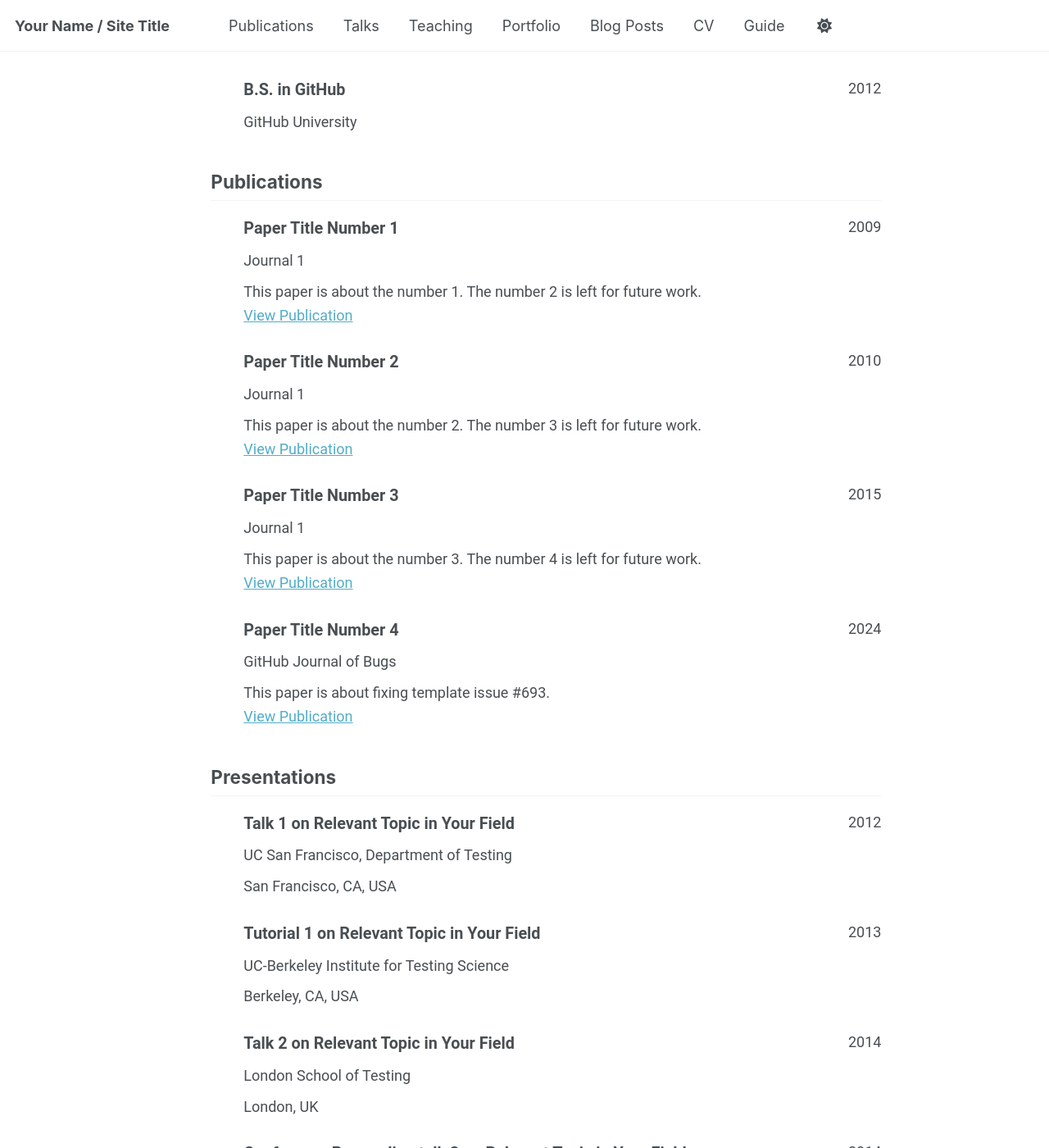
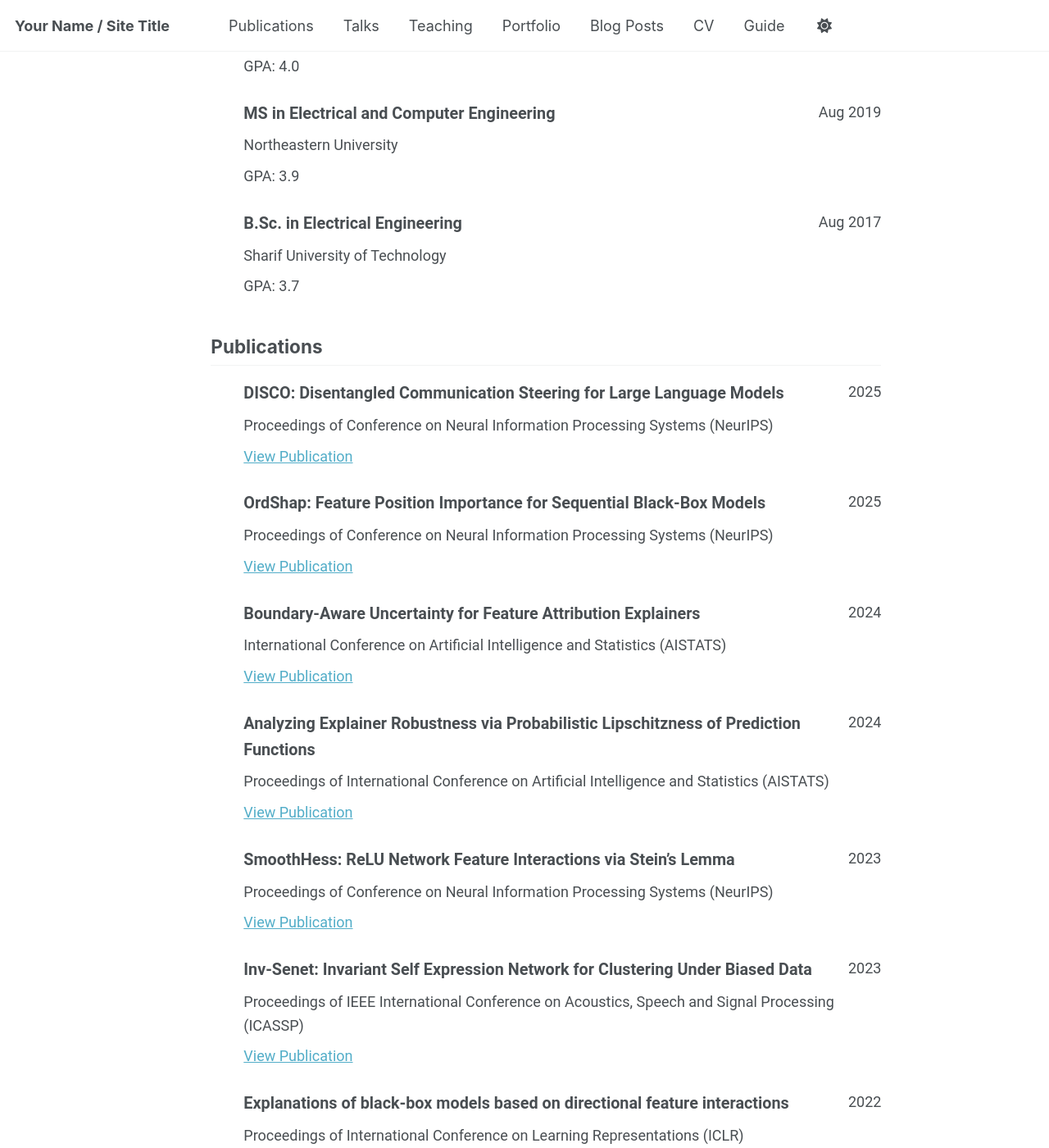
Before and after one commit to ariahimself/ariahimself.github.io, a Jekyll site: the page built from _pages/cv-json.md, in a window 1280 px wide and 1400 px high, scrolled down 674 px. Shown: the whole window at 82% size. Built offline with Jekyll 4.4.1, drawn with Linux system fonts in a browser that asks for light colours; a script that is not in the unit is left out; some of the changed text lies outside the part shown.

Commit message:
initial info+ conference papers

```diff
--- a/_data/cv.json
+++ b/_data/cv.json
@@ -1,14 +1,14 @@
 {
   "basics": {
-    "name": "Your Sidebar Name",
-    "email": "none@example.org",
+    "name": "Aria Masoomi",
+    "email": "masoomi.a@northeastern.edu",
     "phone": "",
-    "website": "https://academicpages.github.io",
-    "summary": "Currently employed at Red Brick University. Short biography for the left-hand sidebar",
+    "website": "ariahimself.github.io",
+    "summary": "",
     "location": {
       "address": "",
       "postalCode": "",
-      "city": "Earth",
+      "city": "Boston",
       "countryCode": "US",
       "region": ""
     },
@@ -16,82 +16,155 @@
       {
         "network": "Google Scholar",
         "username": "",
-        "url": "https://scholar.google.com/citations?user=PS_CX0AAAAAJ"
+        "url": "https://scholar.google.com/citations?user=KXcX8coAAAAJ&hl=en&oi=ao"
       },
       {
-        "network": "ORCID",
+        "network": "Linkedin",
         "username": "",
-        "url": "http://orcid.org/yourorcidurl"
+        "url": "https://www.linkedin.com/in/aria-masoomi-779a02232"
       },
       {
         "network": "GitHub",
-        "username": "academicpages",
-        "url": "https://github.com/academicpages"
+        "username": "",
+        "url": "https://github.com/ariahimself"
       }
     ]
   },
   "work": [],
   "education": [
     {
-      "institution": "GitHub University",
-      "area": "Ph.D in Version Control Theory",
+      "institution": "Northeastern University",
+      "area": "Ph.D. in Electrical and Computer Engineering",
       "studyType": "",
-      "startDate": "",
-      "endDate": "2018",
-      "gpa": null,
+      "startDate": "Sep 2019",
+      "endDate": "Dec 2024",
+      "advisor": "Professor Jennifer Dy",
+      "thesis": "Making Deep Neural Networks Transparent",
+      "gpa": 4.0,
       "courses": []
     },
     {
-      "institution": "GitHub University",
-      "area": "M.S. in Jekyll",
+      "institution": "Northeastern University",
+      "area": "Ph.D. in Mathematics",
       "studyType": "",
-      "startDate": "",
-      "endDate": "2014",
-      "gpa": null,
+      "startDate": "Sep 2022",
+      "endDate": "Aug 2025",
+      "advisor": "Professor Milen Yakimov",
+      "thesis": "Poisson Geometry of Flag Varieties and Representation Theory of their Quantum Deformations",
+      "gpa": 4.0,
       "courses": []
     },
     {
-      "institution": "GitHub University",
-      "area": "B.S. in GitHub",
+      "institution": "Northeastern University",
+      "area": "MS in Electrical and Computer Engineering",
       "studyType": "",
-      "startDate": "",
-      "endDate": "2012",
-      "gpa": null,
+      "startDate": "Sep 2017",
+      "endDate": "Aug 2019",
+      "gpa": 3.9,
+      "courses": []
+    },
+    {
+      "institution": "Sharif University of Technology",
+      "area": "B.Sc. in Electrical Engineering",
+      "studyType": "",
+      "startDate": "Sep 2012",
+      "endDate": "Aug 2017",
+      "gpa": 3.7,
       "courses": []
     }
   ],
   "skills": [],
-  "languages": [],
-  "interests": [],
+  "languages": ["English", "Persian"],
+  "interests": ["Chess", "Piano", "Weight Lifting"],
   "references": [],
   "publications": [
     {
-      "name": "Paper Title Number 1",
-      "publisher": "Journal 1",
-      "releaseDate": "2009-10-01",
-      "website": "http://academicpages.github.io/files/paper1.pdf",
-      "summary": "This paper is about the number 1. The number 2 is left for future work."
+      "name": "DISCO: Disentangled Communication Steering for Large Language Models",
+      "publisher": "Proceedings of Conference on Neural Information Processing Systems (NeurIPS)",
+      "releaseDate": "2025",
+      "website": "",
+      "summary": "",
+      "authors": "Max Torop, Aria Masoomi, et al."
     },
     {
-      "name": "Paper Title Number 2",
-      "publisher": "Journal 1",
-      "releaseDate": "2010-10-01",
-      "website": "http://academicpages.github.io/files/paper2.pdf",
-      "summary": "This paper is about the number 2. The number 3 is left for future work."
+      "name": "OrdShap: Feature Position Importance for Sequential Black-Box Models",
+      "publisher": "Proceedings of Conference on Neural Information Processing Systems (NeurIPS)",
+      "releaseDate": "2025",
+      "website": "https://arxiv.org/pdf/2507.11855",
+      "summary": "",
+      "authors": "Davin Hill, Brian L. Hill, Aria Masoomi, et al."
     },
     {
-      "name": "Paper Title Number 3",
-      "publisher": "Journal 1",
-      "releaseDate": "2015-10-01",
-      "website": "http://academicpages.github.io/files/paper3.pdf",
-      "summary": "This paper is about the number 3. The number 4 is left for future work."
+      "name": "Boundary-Aware Uncertainty for Feature Attribution Explainers",
+      "publisher": "International Conference on Artificial Intelligence and Statistics (AISTATS)",
+      "releaseDate": "2024",
+      "website": "https://proceedings.mlr.press/v238/hill24a/hill24a.pdf",
+      "summary": "",
+      "authors": "Davin Hill, Aria Masoomi, et al."
     },
     {
-      "name": "Paper Title Number 4",
-      "publisher": "GitHub Journal of Bugs",
-      "releaseDate": "2024-02-17",
-      "website": "http://academicpages.github.io/files/paper3.pdf",
-      "summary": "This paper is about fixing template issue #693."
+      "name": "Analyzing Explainer Robustness via Probabilistic Lipschitzness of Prediction Functions",
+      "publisher": "Proceedings of International Conference on Artificial Intelligence and Statistics (AISTATS)",
+      "releaseDate": "2024",
+      "website": "https://proceedings.mlr.press/v238/khan24a.html",
+      "summary": "",
+      "authors": "Zulqarnain Q. Khan, Davin Hill, Aria Masoomi, et al."
+    },
+    {
+      "name": "SmoothHess: ReLU Network Feature Interactions via Stein’s Lemma",
+      "publisher": "Proceedings of Conference on Neural Information Processing Systems (NeurIPS)",
+      "releaseDate": "2023",
+      "website": "https://proceedings.neurips.cc/paper_files/paper/2023/file/9ef5e965720193681fc8d16372ac4717-Paper-Conference.pdf",
+      "summary": "",
+      "authors": "Max Torop*, Aria Masoomi*, et al."
+    },
+    {
+      "name": "Inv-Senet: Invariant Self Expression Network for Clustering Under Biased Data",
+      "publisher": "Proceedings of IEEE International Conference on Acoustics, Speech and Signal Processing (ICASSP)",
+      "releaseDate": "2023",
+      "website": "https://ieeexplore.ieee.org/abstract/document/10094998",
+      "summary": "",
+      "authors": "Ashutosh Singh, Ashish Singh, Aria Masoomi, et al."
+    },
+    {
+      "name": "Explanations of black-box models based on directional feature interactions",
+      "publisher": "Proceedings of International Conference on Learning Representations (ICLR)",
+      "releaseDate": "2022",
+      "website": "https://openreview.net/forum?id=45Mr7LeKR9",
+      "summary": "",
+      "authors": "Aria Masoomi, et al."
+    },
+    {
+      "name": "Deep Layer-wise Networks Have Closed-Form Weights",
+      "publisher": "Proceedings of  International Conference on Artificial Intelligence and Statistics (AISTATS)",
+      "releaseDate": "2022",
+      "website": "https://proceedings.mlr.press/v151/tzu-wu22a/tzu-wu22a.pdf",
+      "summary": "",
+      "authors": "Chieh Wu*, Aria Masoomi*, et al."
+    },
+    {
+      "name": "Reliable estimation of kl divergence using a discriminator in reproducing kernel hilbert space",
+      "publisher": "Proceedings of Conference on Neural Information Processing Systems (NeurIPS)",
+      "releaseDate": "2021",
+      "website": "https://proceedings.neurips.cc/paper/2021/file/54a367d629152b720749e187b3eaa11b-Paper.pdf",
+      "summary": "",
+      "authors": "Sandesh Ghimire, Aria Masoomi, Jennifer Dy."
+    },
+    {
+      "name": "Revisiting Hilbert-Schmidt Information Bottleneck for Adversarial Robustness",
+      "publisher": "Proceedings of Conference on Neural Information Processing Systems (NeurIPS)",
+      "releaseDate": "2021",
+      "website": "https://proceedings.neurips.cc/paper/2021/file/055e31fa43e652cb4ab6c0ee845c8d36-Paper.pdf",
+      "summary": "",
+      "authors": "Zifeng Wang*, Tong Jian*, Aria Masoomi, et al."
+    },
+    {
+      "name": "Instance-wise Feature Grouping",
+      "publisher": "Proceedings of Conference on Neural Information Processing Systems (NeurIPS)",
+      "releaseDate": "2020",
+      "website": "https://proceedings.neurips.cc/paper/2020/file/9b10a919ddeb07e103dc05ff523afe38-Paper.pdf",
+      "summary": "",
+      "authors": "Aria Masoomi*, Chieh Wu*, et al."
     }
   ],
   "presentations": [
```
